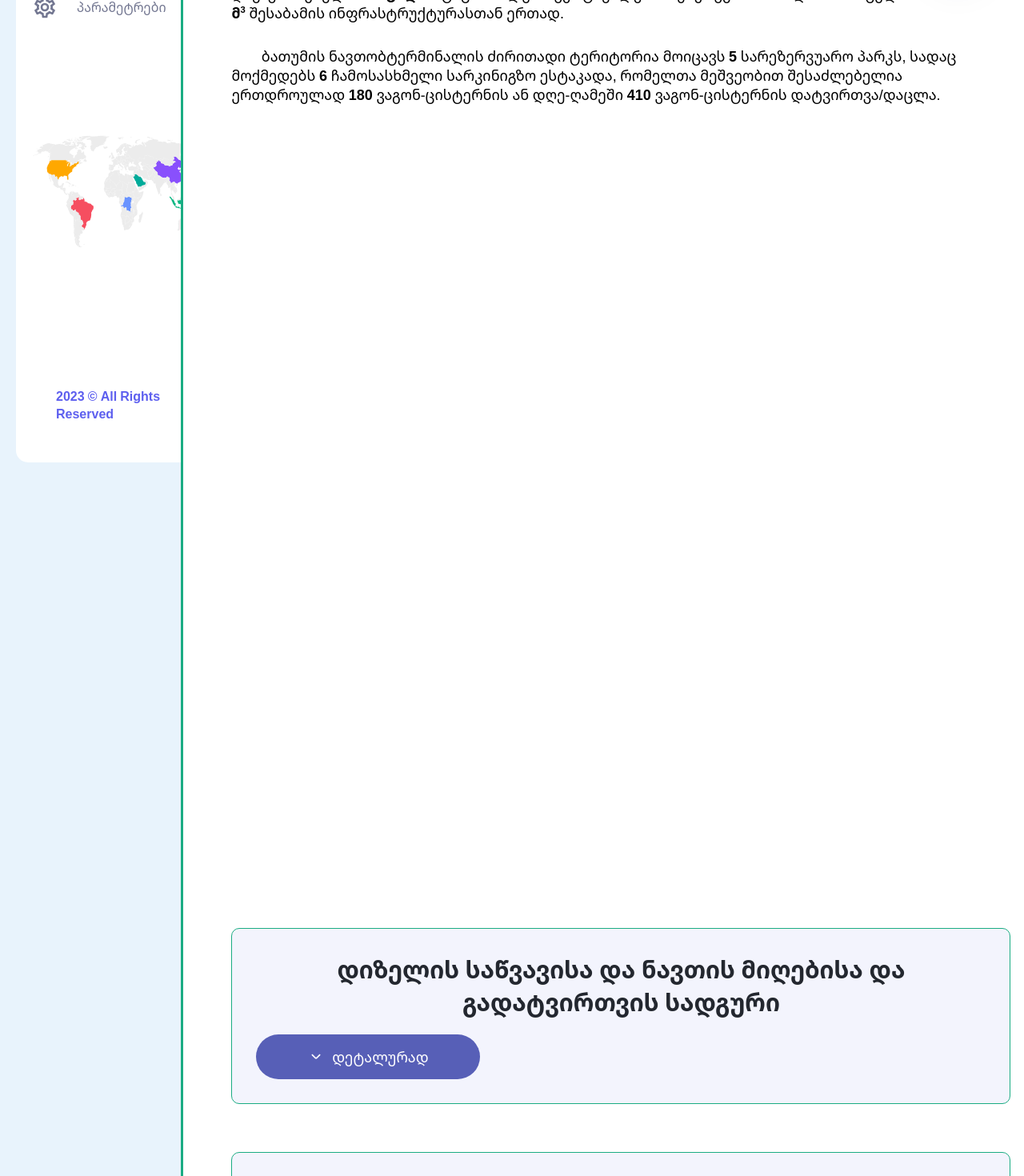
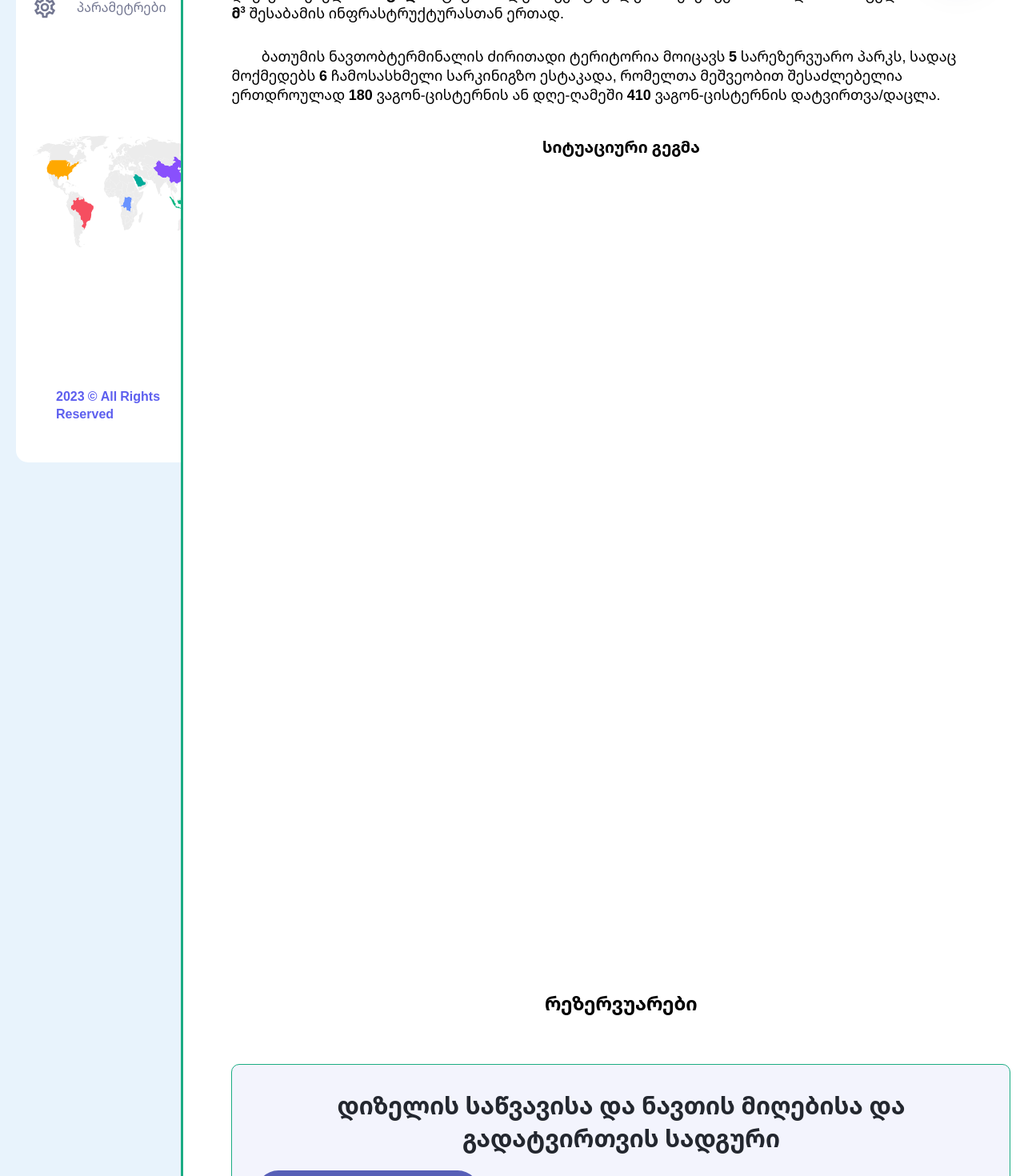
Before and after one commit to irakli85/Oil-Dashboard, a React (Vite) app: page /terminals in a window 1280 px wide. Shown: the part 790-2260 px from the top of the page at 80% size. Built offline with nearby package versions, Linux system fonts and the light colour scheme.

Commit message:
first commit

```diff
--- a/src/components/BOT.jsx
+++ b/src/components/BOT.jsx
@@ -1,6 +1,6 @@
 import React from 'react'
 import styled from 'styled-components'
-import {Th, Td, Tr} from './Measurment'
+import {Th, Td, Tr, H4, H2} from './Measurment'
 import DeepDive from '../styledComponents/DeepDive'
 import data from '../../data'
 import plan from '../../public/docs/plan.pdf'
@@ -11,7 +11,9 @@ const BOT = () => {
         <P>&nbsp;&nbsp;&nbsp;&nbsp;&nbsp;&nbsp;&nbsp;&nbsp;საბაჟო კონტროლის ზონად <Str>შპს "ბათუმის ნავთობტერმინალი"-ს (ს/ნ 245432544)</Str> საბაჟო საწყობის საქმიანობისთვის განსაზღვრულია ქ. ბათუმი, მაიაკოვსკის ქ. №4-ში მდებარე <Str>79 3262 ჰა</Str> ფართის ტეროტორია, რომელზეც განთავსებულია საერთო ტექნოლოგიური ხაზით ერთმანეთთან დაკავშირებული <Str>152 ცალი</Str> სტაციონალური ვერტიკალური რეზერვუარი - მთლიანი მოცულობით <Str>646 785 მ<sup>3</sup></Str> შესაბამის ინფრასტრუქტურასთან ერთად.</P>
         <P>&nbsp;&nbsp;&nbsp;&nbsp;&nbsp;&nbsp;&nbsp;&nbsp;ბათუმის ნავთობტერმინალის ძირითადი ტერიტორია მოიცავს <Str>5</Str> სარეზერვუარო პარკს, სადაც მოქმედებს <Str>6</Str> ჩამოსასხმელი სარკინიგზო ესტაკადა, რომელთა მეშვეობით შესაძლებელია ერთდროულად <Str>180</Str> ვაგონ-ცისტერნის ან დღე-ღამეში <Str>410</Str> ვაგონ-ცისტერნის დატვირთვა/დაცლა.</P>
 
+        <H4>სიტუაციური გეგმა</H4>
         <Iframe src={plan} />
+        <H2>რეზერვუარები</H2>
 
         <DeepDive text='დიზელის საწვავისა და ნავთის მიღებისა და გადატვირთვის სადგური' id='baseOne'>
             <Table>
@@ -253,7 +255,7 @@ const BOT = () => {
             </Table>
         </DeepDive>
 
-        <DeepDive text='წყლისა და ქაფის რეზერვუარები' id='baseWater' id='baseWater'>
+        <DeepDive text='წყლისა და ქაფის რეზერვუარები' id='baseWater'>
             <Table>
                 <Tr>
                     <Th style={{width: '11rem'}}>რეზ-ბის რაოდ.</Th>
```
